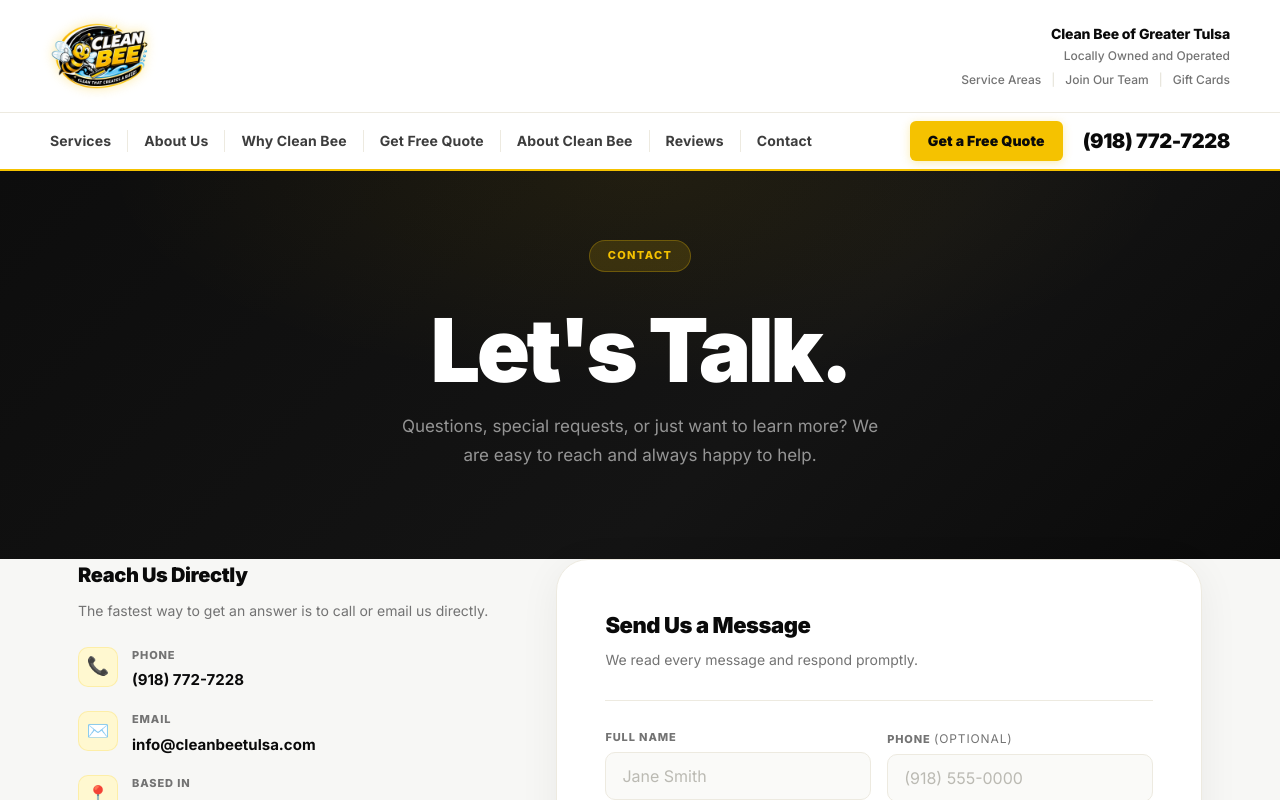
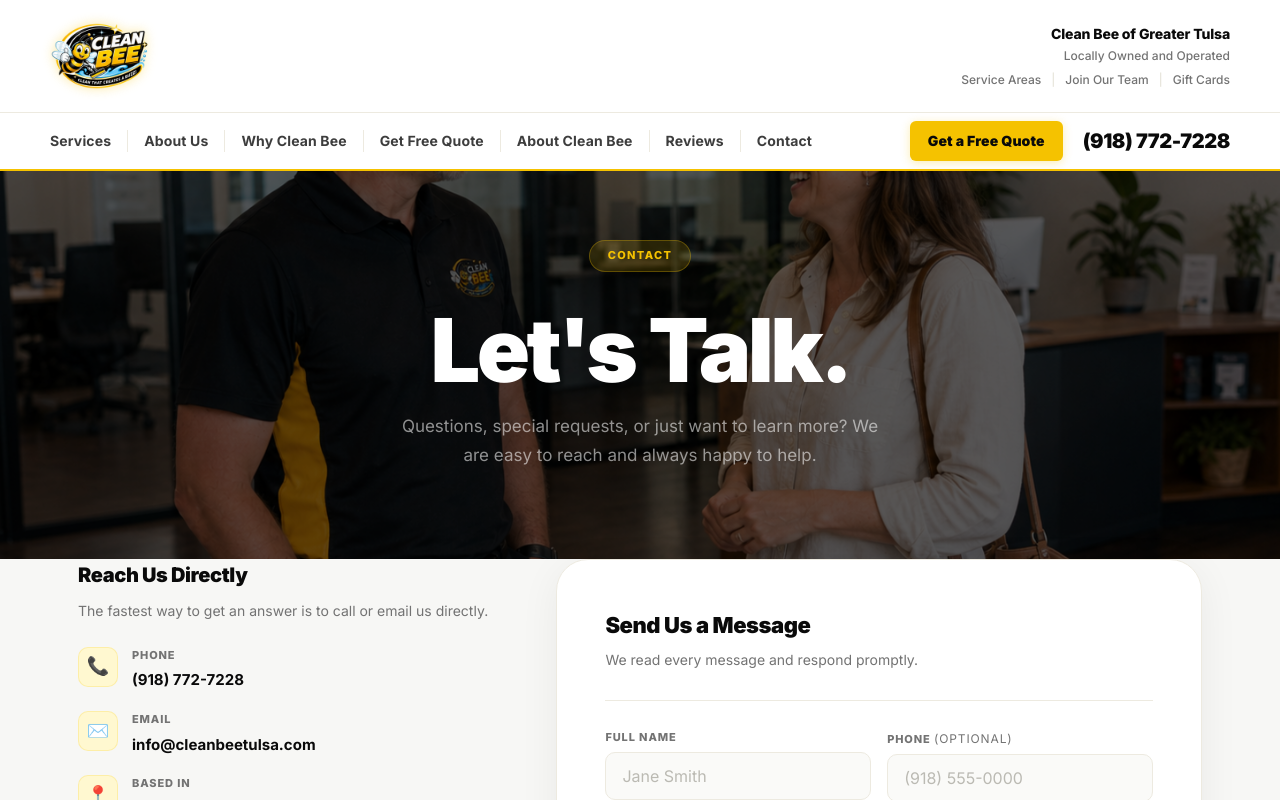
Before and after one commit to alekwayne3-crypto/personal_site, a React (Vite) app in the folder client/: page /contact in a window 1280 px wide. Shown: the top 800 px of the page. Built offline with nearby package versions, Linux system fonts and the light colour scheme.

Commit message:
Use contact-hero.png as hero background

```diff
--- a/client/src/pages/ContactPage.css
+++ b/client/src/pages/ContactPage.css
@@ -13,19 +13,11 @@
    Hero — short, dark, no photo
    ============================================================ */
 .cp-hero {
-  background: linear-gradient(135deg, #0d0d0d 0%, #141414 60%, #0a0a0a 100%);
+  background: linear-gradient(rgba(0,0,0,0.62), rgba(0,0,0,0.62)), url('/contact-hero.png') center/cover no-repeat;
   padding: 72px 0 88px;
   text-align: center;
   position: relative;
   overflow: hidden;
-}
-
-.cp-hero::before {
-  content: '';
-  position: absolute;
-  inset: 0;
-  background: radial-gradient(ellipse 60% 80% at 50% 0%, rgba(245,194,0,0.07) 0%, transparent 70%);
-  pointer-events: none;
 }
 
 .cp-hero-inner {
```
